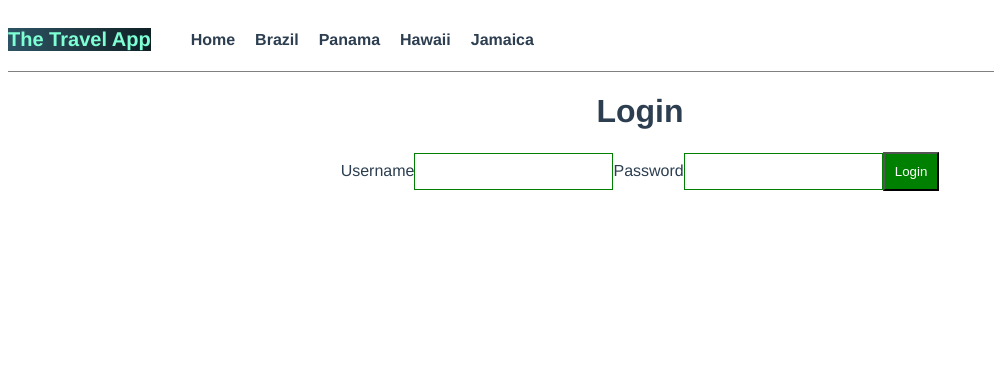
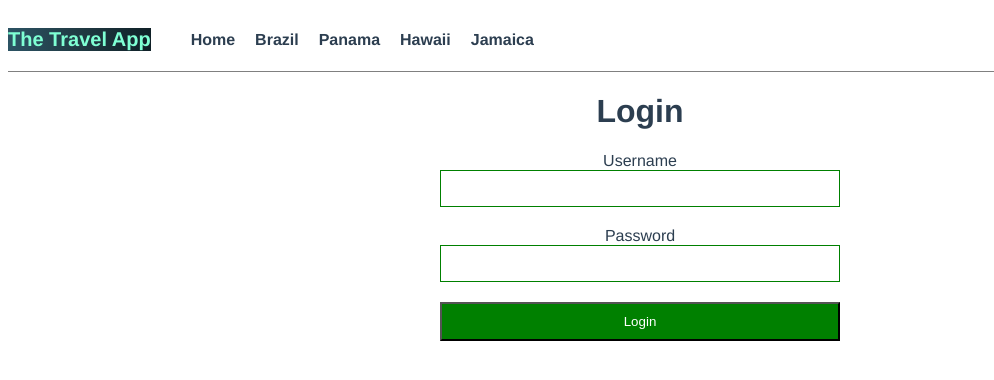
Before and after one commit to cadetCoder/travel-app-vue, a Vue app: page /login in a window 1280 px wide. Shown: the top 380 px of the page, without its empty margins (0-994 px from the left). Built offline with nearby package versions, Linux system fonts and the light colour scheme.

Commit message:
form style

```diff
--- a/src/views/Login.vue
+++ b/src/views/Login.vue
@@ -27,3 +27,11 @@ export default {
   },
 };
 </script>
+<style scoped>
+.form {
+  display: flex;
+  flex-direction: column;
+  max-width: 400px;
+  margin: 0 auto;
+}
+</style>
```
